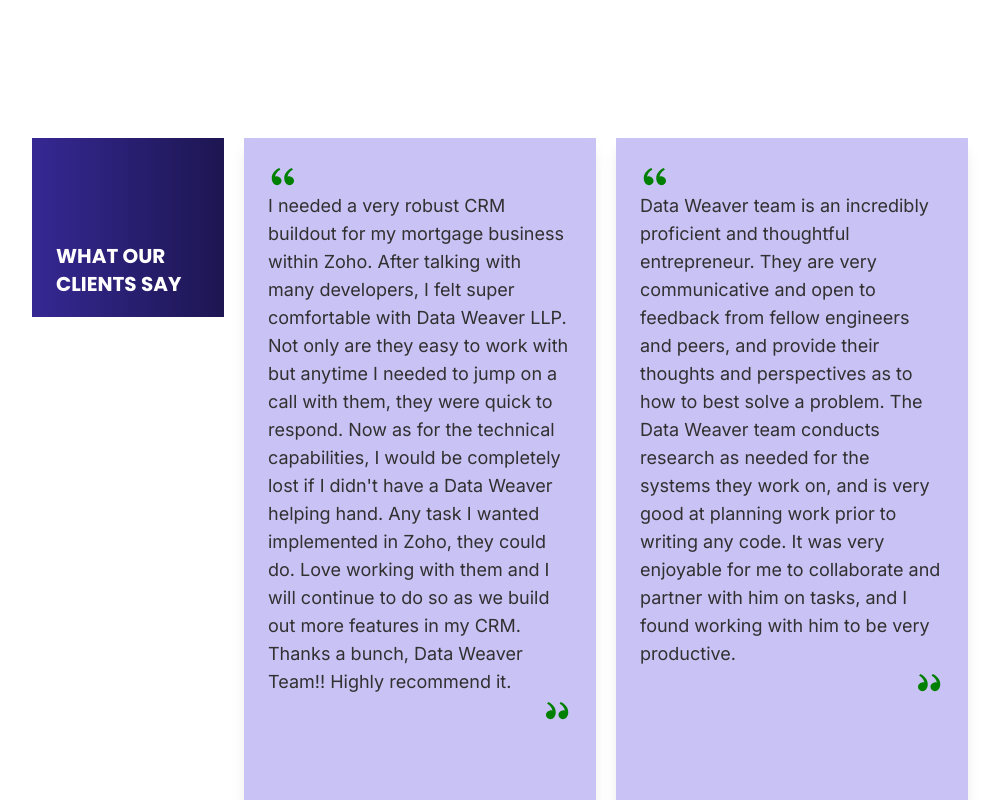
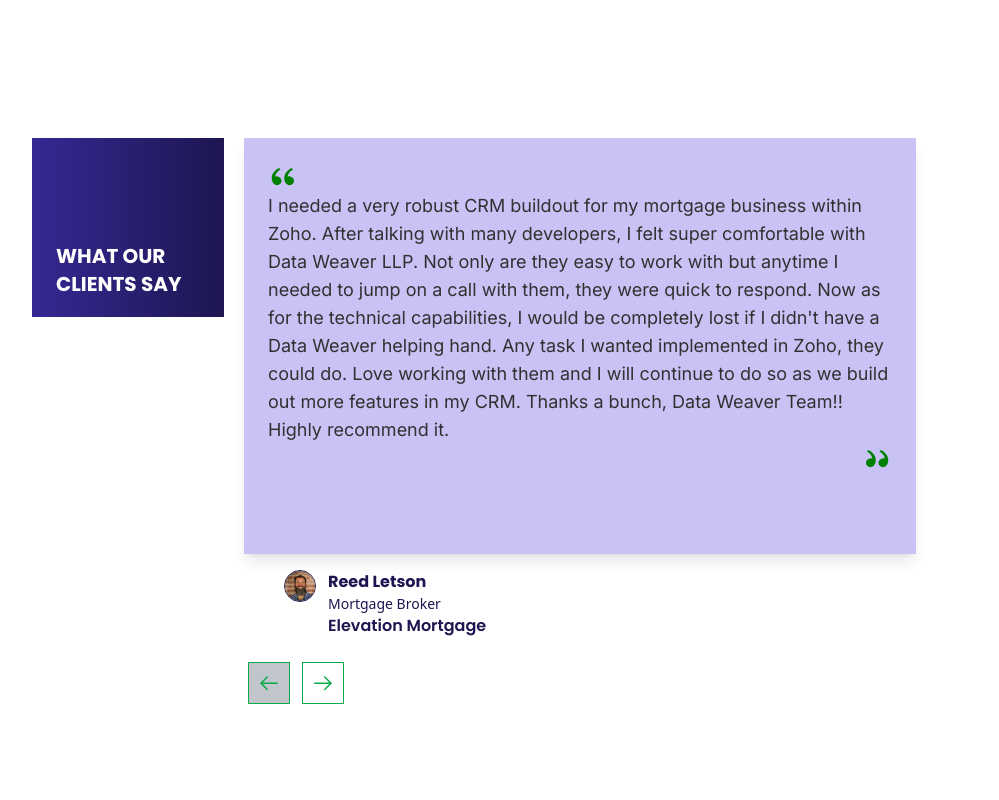
Before and after one commit to divyamotghare04/website, a React (Vite) app: page / in a window 1280 px wide. Shown: the part 2140-2940 px from the top of the page, without its empty margins (32-1031 px from the left). Built offline with nearby package versions, Linux system fonts and the light colour scheme; a web font is replaced by a local one.

Commit message:
updated testimonies

```diff
--- a/src/UI/TestimonialSlider.jsx
+++ b/src/UI/TestimonialSlider.jsx
@@ -1,6 +1,6 @@
-import React, { useState } from "react";
+import React, { useState, useEffect } from "react";
 import { GoArrowLeft, GoArrowRight } from "react-icons/go";
-import { RiDoubleQuotesL, RiDoubleQuotesR } from "react-icons/ri";
+import { RiDoubleQuotesL } from "react-icons/ri";
 
 import testimonyImage1 from "../assets/testimonials/reed.png";
 import testimonyImage2 from "../assets/testimonials/rishabh.png";
@@ -102,28 +102,38 @@
 
 const TestimonialSlider = () => {
   const [currentIndex, setCurrentIndex] = useState(0);
+  const [isLg, setIsLg] = useState(
+    window.innerWidth >= 976 && window.innerWidth < 1440
+  );
+
+  // Update the screen size state on resize
+  useEffect(() => {
+    const handleResize = () => {
+      setIsLg(window.innerWidth >= 976 && window.innerWidth < 1440);
+    };
+    window.addEventListener("resize", handleResize);
+    return () => window.removeEventListener("resize", handleResize);
+  }, []);
 
   const handlePrevClick = () => {
     if (currentIndex > 0) {
-      setCurrentIndex(currentIndex - 2);
+      setCurrentIndex(currentIndex - 1);
     }
   };
 
   const handleNextClick = () => {
-    if (currentIndex < testimonials.length - 2) {
-      setCurrentIndex(currentIndex + 2);
-    } else if (currentIndex === testimonials.length - 2) {
+    if (currentIndex < testimonials.length - 1) {
       setCurrentIndex(currentIndex + 1);
     }
   };
 
-  const isLastItem = currentIndex === testimonials.length - 1;
+  const isLastItem = currentIndex >= testimonials.length - 1;
 
   return (
-    <div className="flex flex-col ">
+    <div className="flex flex-col">
       <div className="flex">
         <div className="bg-white xl:ml-10 lg:ml-5 flex flex-col">
-          <div className="xl:w-[34rem] lg:w-[22rem] xl:h-[29rem] lg:h-[46rem] bg-blue_team bg-opacity-10 p-6 shadow-lg">
+          <div className="xl:w-[34rem] lg:w-[42rem] xl:h-[30rem] lg:h-[26rem] bg-blue_team bg-opacity-10 p-6 shadow-lg">
             <p className="text-gray_text text-lg font-inter mb-4">
               <RiDoubleQuotesL size={30} color="green" />
               {testimonials[currentIndex].testimony}
@@ -157,9 +167,9 @@
           </div>
         </div>
 
-        {!isLastItem && (
-          <div className="bg-white xl:ml-10 lg:ml-5 flex flex-col ">
-            <div className="xl:w-[34rem] lg:w-[22rem] xl:h-[29rem] lg:h-[46rem] bg-blue_team bg-opacity-10 p-6 shadow-lg">
+        {!isLg && currentIndex + 1 < testimonials.length && (
+          <div className="bg-white xl:ml-10 lg:ml-5 flex flex-col">
+            <div className="xl:w-[34rem] lg:w-[22rem] xl:h-[30rem] lg:h-[46rem] bg-blue_team bg-opacity-10 p-6 shadow-lg">
               <p className="text-gray_text text-lg font-inter mb-4">
                 <RiDoubleQuotesL size={30} color="green" />
                 {testimonials[currentIndex + 1].testimony}
@@ -207,7 +217,7 @@
         </button>
         <button
           onClick={handleNextClick}
-          disabled={currentIndex >= testimonials.length - 1}
+          disabled={isLastItem}
           className="p-2 bg-white border border-green text-green hover:bg-green hover:text-white disabled:bg-gray_line disabled:text-green disabled:border-green disabled:hover:bg-gray_line transition"
         >
           <GoArrowRight size={24} />
```
